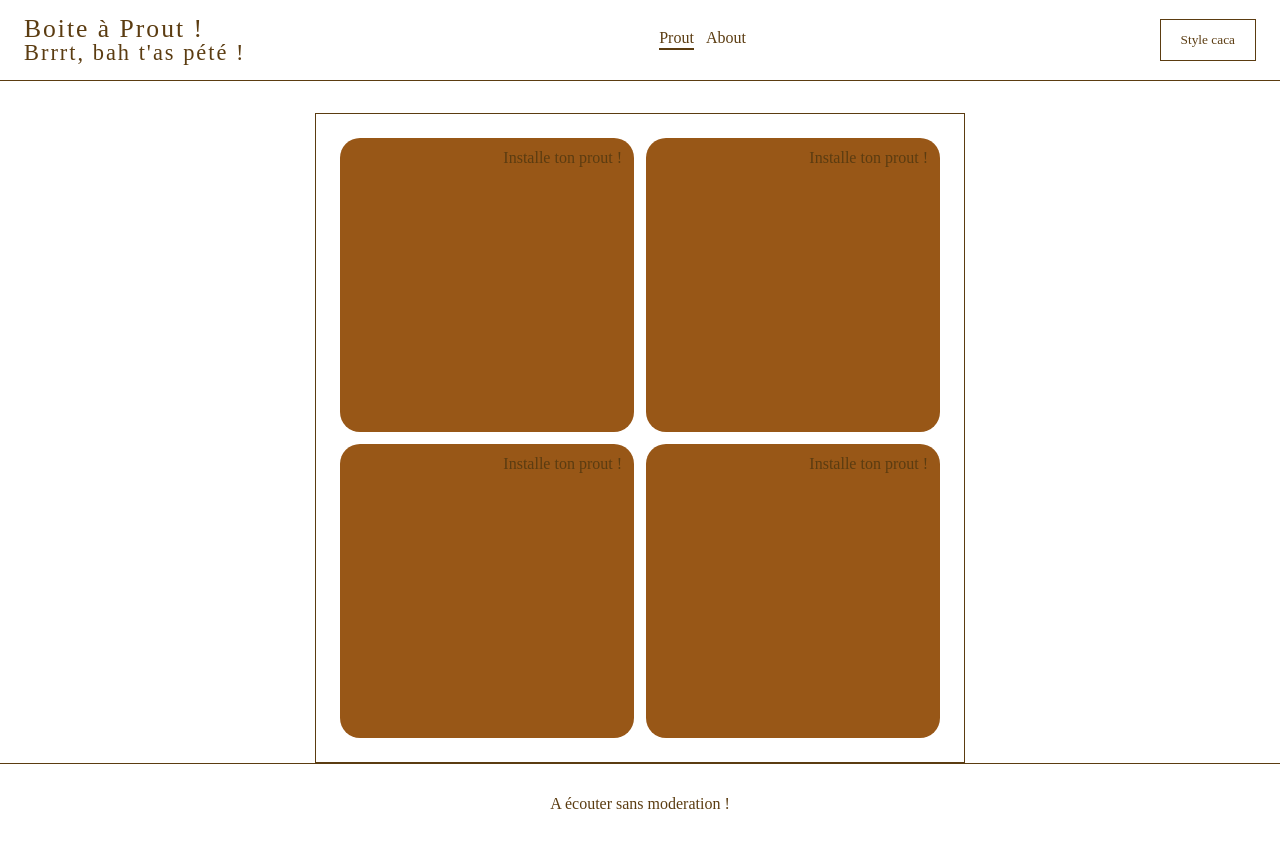
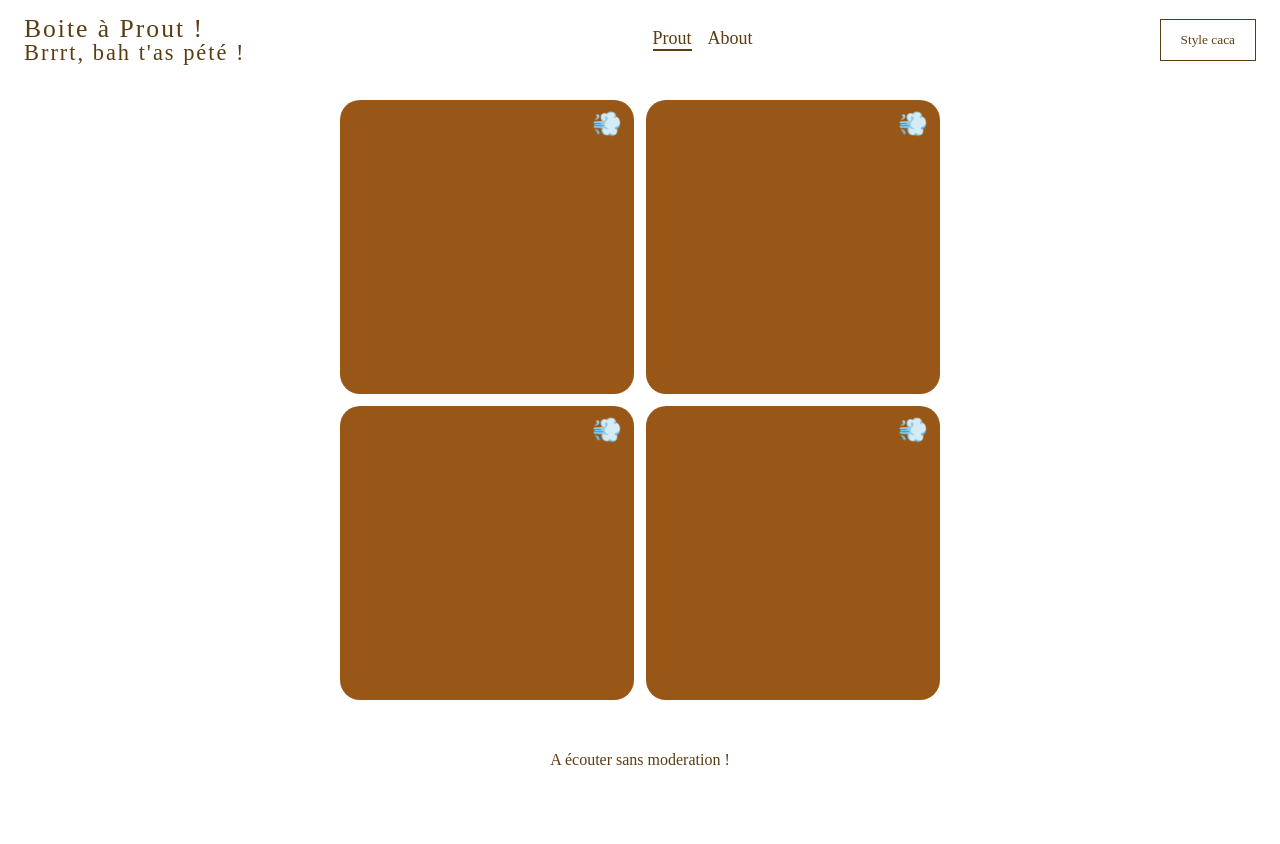
Before and after one commit to 1Bastien/React_Music_Box, a React (Create React App) app: page / in a window 1280 px wide. After the commit the page ends 800 px from the top, so only its background shows below. Built offline with nearby package versions, Linux system fonts and the light colour scheme.

Commit message:
plus de style

```diff
--- a/src/components/Footer/index.js
+++ b/src/components/Footer/index.js
@@ -13,5 +13,4 @@ const Wrapper = styled.footer`
     display: flex;
     justify-content: center;
     align-items: center;
-    border-top: 1px solid;
 `;
--- a/src/components/Header/index.js
+++ b/src/components/Header/index.js
@@ -28,7 +28,6 @@ const Wrapper = styled.header`
     justify-content: space-between;
     padding: 0 24px;
     align-items: center;
-    border-bottom: solid 1px;
     & nav {
         display: flex;
     }
@@ -37,11 +36,12 @@ const Wrapper = styled.header`
         color: inherit;
     }
     & a:first-child {
-        margin-right: 12px;
+        margin-right: 16px;
     }
 `;
 
 const MenuEl = styled.div`
+font-size: 18px;
 padding-bottom: 2px;
 border-bottom: solid 2px ${props => (props.isCurrentPage ? "" : "transaprent")};
 &:hover {
--- a/src/components/Home/GridButton.js
+++ b/src/components/Home/GridButton.js
@@ -3,7 +3,7 @@ import styled from "styled-components";
 export default function GridButton({ isPlayed = false, soundPlay, id, handleSampleChange }) {
     return (
         <Wrapper isPlayed={isPlayed} onClick={soundPlay}>
-            <label onClick={(e) => e.stopPropagation()} htmlFor={id}>Installe ton prout !</label>
+            <label onClick={(e) => e.stopPropagation()} htmlFor={id}>💨</label>
             <input
                 onClick={(e) => e.stopPropagation()}
                 id={id}
@@ -46,6 +46,6 @@ const Wrapper = styled.div`
         position: absolute;
         right: 12px;
         top: 12px;
-
+        font-size: 24px;
     }
 `;
--- a/src/components/Home/index.js
+++ b/src/components/Home/index.js
@@ -20,17 +20,19 @@ export default function Home() {
     );
 }
 
-const Wrapper = styled.div``;
+const Wrapper = styled.div`
+width: 100%;
+display: flex;
+align-items: center;
+`;
 
 const Grid = styled.div`
 display: grid;
 width: 600px;
 height: 600px;
-border solid 1px;
 grid-template-columns: 1fr 1fr;
 column-gap: 12px;
 row-gap: 12px;
-padding: 24px;
 margin: auto;
 @media (max-width: 640px) {
     width: 400px;
--- a/src/components/UI/Layout.js
+++ b/src/components/UI/Layout.js
@@ -34,5 +34,5 @@ const Main = styled.main`
     width: 96%;
     max-width: 1240px;
     margin: auto;
-    margin-top: 32px;
+    display: flex;
 `;
```
